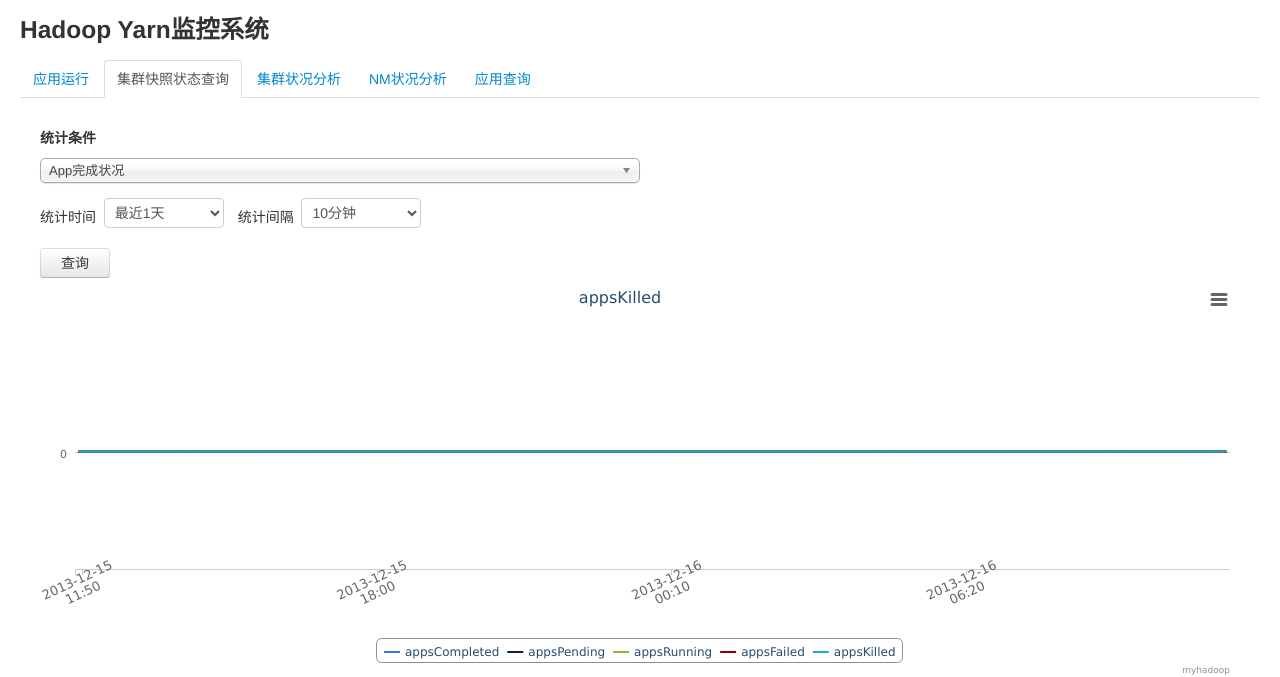
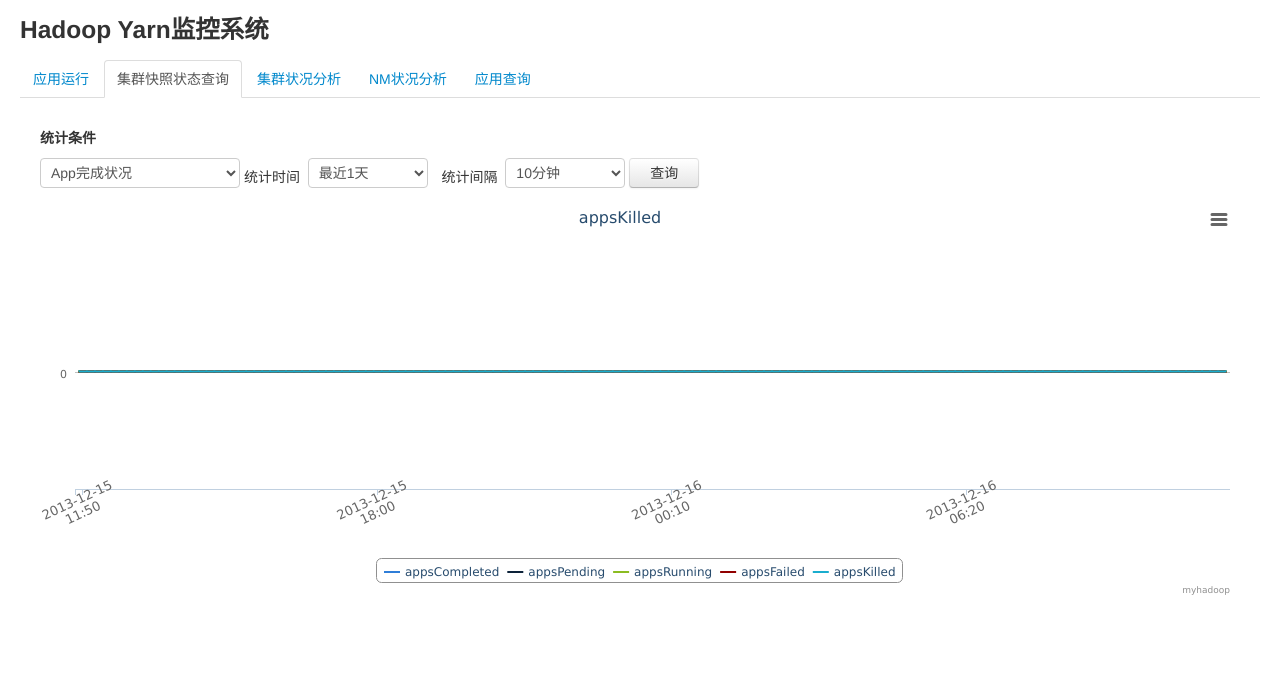
Before and after one commit to qus-jiawei/lookapp, a Flask app: page / in a window 1280 px wide, after a click on "集群快照状态查询". Shown: the top 677 px of the page. Run offline with Flask 2, Linux system fonts and the light colour scheme; data that the repository does not hold is empty; parts of the project's set-up code (start-up, migrations or seed data) failed here and were passed over; some libraries are stand-ins or nearby versions.

Commit message:
修改资源分配的显示的单位

```diff
--- a/src/app/static/js/yarn_monitor_base.js
+++ b/src/app/static/js/yarn_monitor_base.js
@@ -152,7 +152,7 @@ function getValueFormatter(field,y){
 		case "reduceTime":return (y/(1000)).toFixed(3)+" S";
 		case "totalMB":
 		case "availableMB":
-		case "allocatedMB":return (y/(1024)).toFixed(3)+" GB";
+		case "allocatedMB":return y+" GB";
 		default:return y +" 个";
 	}
 	return field+" "+y;
--- a/src/app/static/js/yarn_monitor_metrics.js
+++ b/src/app/static/js/yarn_monitor_metrics.js
@@ -1,3 +1,11 @@
+function formatValue(field,value){
+	switch(field){
+	case "totalMB":
+	case "availableMB":
+	case "allocatedMB": return value/1024;
+	default: return value;
+	}
+}
 function drawMetricsHighChart(htmlid,fields,dataPool,beginTime,endTime,split){
 	var begin = Math.floor(beginTime/split)*split;
 	var end = Math.floor(endTime/split)*split;
@@ -12,7 +20,7 @@ function drawMetricsHighChart(htmlid,fields,dataPool,beginTime,endTime,split){
 		for(var nowTime = begin;nowTime<=end;nowTime+=split){
 			if( (nowTime in dataPool) ){
 				if( dataPool[nowTime][index] != null){
-					temp.push(dataPool[nowTime][index])
+					temp.push(formatValue(field,dataPool[nowTime][index]))
 					continue;
 				}
 			}
@@ -126,7 +134,7 @@ function metricsQuery(){
 	loadMetricsData()
 }
 function metricsInit(){
-	$("#metrics-params-type-select").chosen({width:"600px"});
+//	$("#metrics-params-type-select").chosen({width:"120px"});
 	$(".form_datetime").datetimepicker({format: 'yyyy-mm-dd hh:ii'});
 	metricsQuery()
 }
--- a/src/app/templates/metrics.html
+++ b/src/app/templates/metrics.html
@@ -7,16 +7,12 @@
 				</h5>
 			</div>
 			<div class="row-fluid">
-				<div class="span6">
-					<select id="metrics-params-type-select" class="chosen-select">
+				<div class="span12">
+					<select id="metrics-params-type-select" class="chosen-select" style="width:200px;">
 						<option selected="selected" value="app">App完成状况</option>
 						<option value="resource">资源分配状况</option>
 						<option value="node">结点状况</option>
 					</select>
-				</div>
-			</div>
-			<div class="row-fluid" style="margin-top:10px">
-				<div class="span12">
 					<lebal> 统计时间&nbsp; </lebal>
 					<select id="metrics-params-recordTime-select" style="width:120px;" onchange="changeMetricsRecordTimeParams()" class="chosen-select">
 					  <!-- <option selected="selected" value ="-1">无</option>  -->
@@ -40,10 +36,8 @@
 					  <option value="360">6小时</option>
 					  <option value="1440">1天</option>
 					</select>
+					<button style="width:70px;margin-bottom:10px" class="btn btn-default" onclick="metricsQuery()">查询</button>
 				</div>
-			</div>
-			<div class="row-fluid" style="margin-top:10px">
-				<button style="width:70px;" class="btn btn-default" onclick="metricsQuery()">查询</button>
 			</div>
 			<div class="row-fluid">
 				<div id="metrics-draw-div">
```
